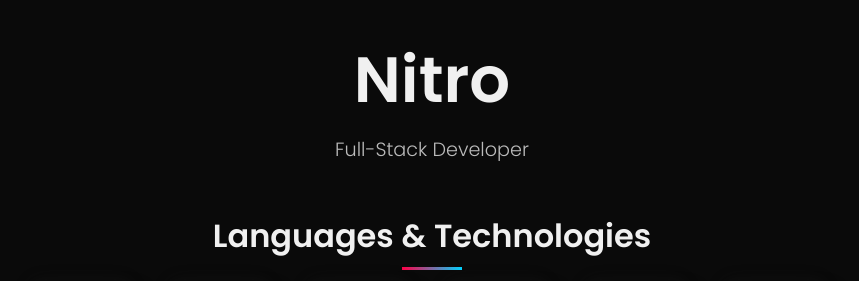
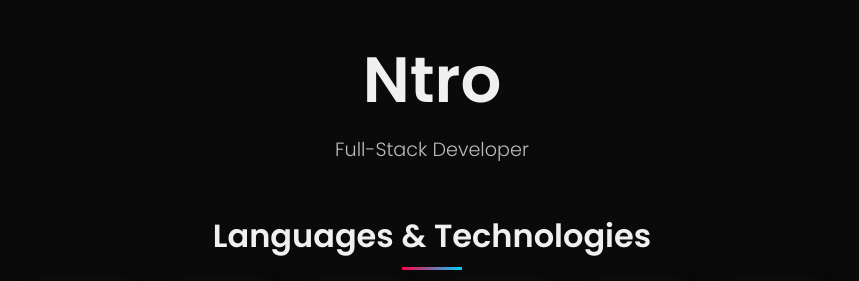
Before and after one commit to JokerPython3/Ntro, a plain HTML site: page index.html in a window 1280 px wide. Shown: the top 281 px of the page, without its empty margins (208-1067 px from the left). Drawn offline with Linux system fonts and the light colour scheme.

Commit message:
Update index.html

```diff
--- a/index.html
+++ b/index.html
@@ -3,14 +3,14 @@
 <head>
   <meta charset="UTF-8" />
   <meta name="viewport" content="width=device-width, initial-scale=1.0" />
-  <title>Nitro • Portfolio</title>
+  <title>Ntro • Portfolio</title>
   <link href="https://fonts.googleapis.com/css2?family=Poppins:wght@300;400;600&display=swap" rel="stylesheet">
   <link rel="stylesheet" href="style.css" />
 </head>
 <body>
   <main class="wrapper">
     <header class="header">
-      <h1 class="name">Nitro</h1>
+      <h1 class="name">Ntro</h1>
       <p class="role">Full-Stack Developer</p>
     </header>
 
```
